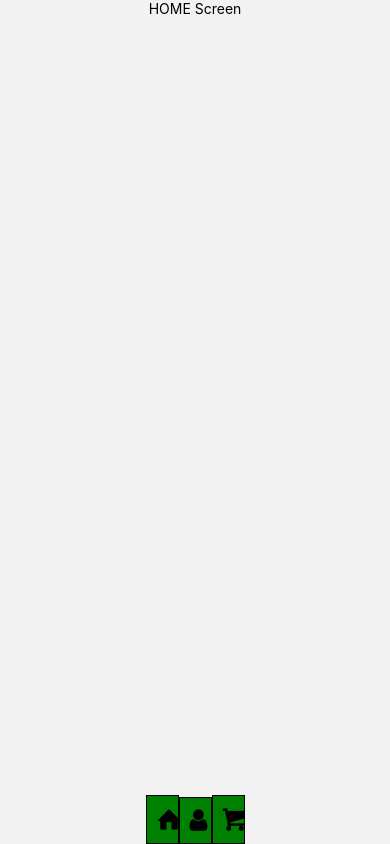
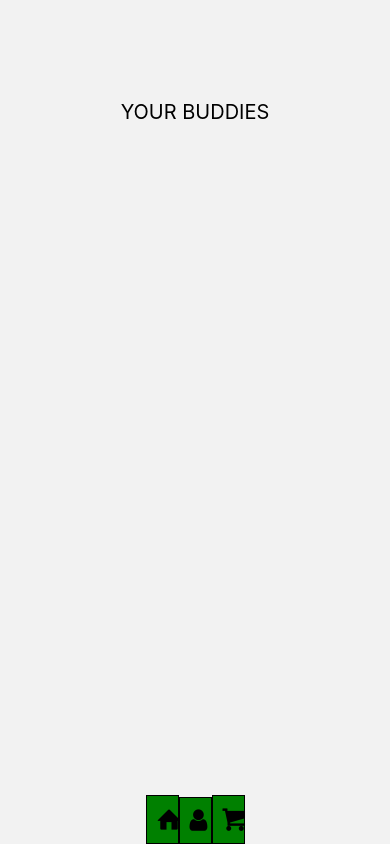
Before and after one commit to baremikkel/EiT-buddy, a React Native app in the folder buddy-app/: screen /Homescreen in a window 390 px wide. Built offline with nearby package versions, Linux system fonts and the light colour scheme.

Commit message:
homepage
beans

```diff
--- a/buddy-app/screens/Home.tsx
+++ b/buddy-app/screens/Home.tsx
@@ -8,13 +8,17 @@ const style = StyleSheet.create({
         flex: 1,
         justifyContent: 'center',
         alignItems: 'center',
-    }
+    },
+    title: {
+        paddingTop: 100,
+        fontSize: 20,
+    },
 });
 
 export const Homescreen = () => {
     return(
         <View style={style.container}>
-            <Text>HOME Screen</Text>
+            <Text style={style.title}>YOUR BUDDIES</Text>
             <Navbar/>
         </View>
     );
```
